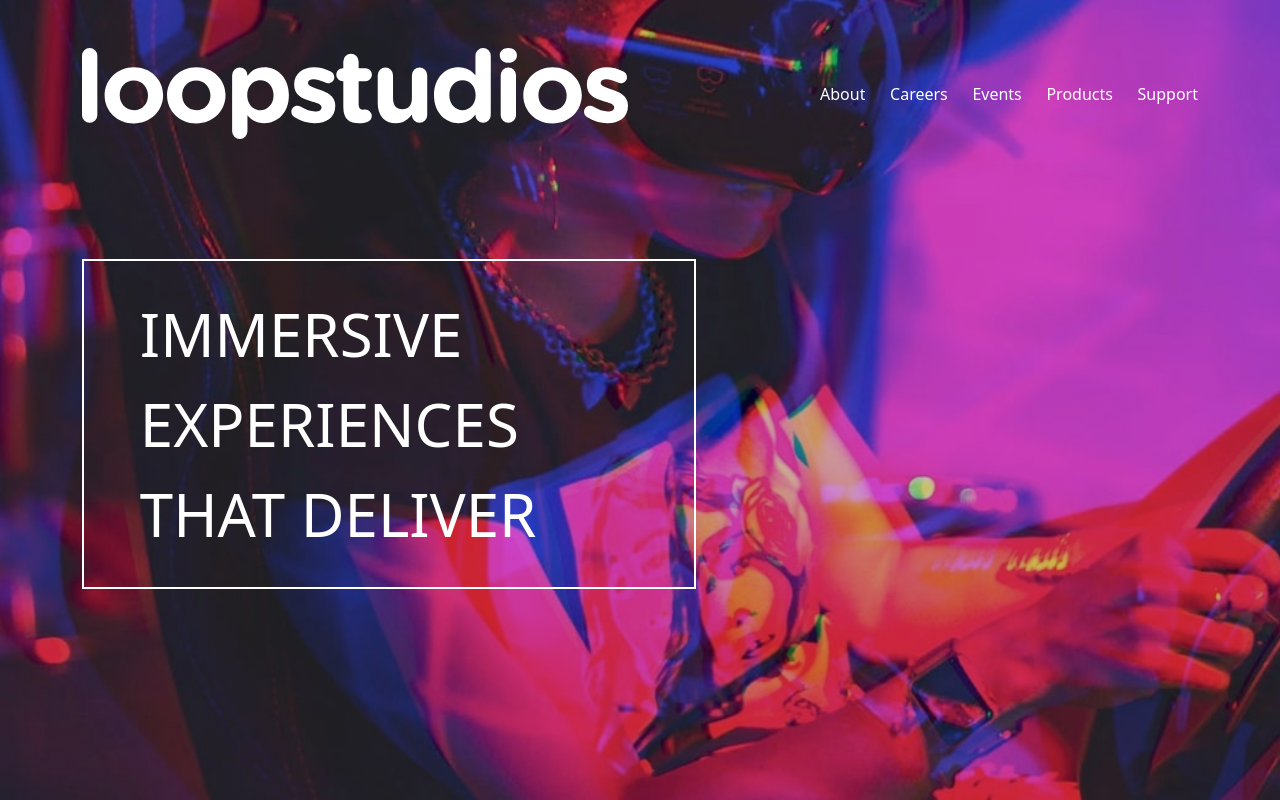
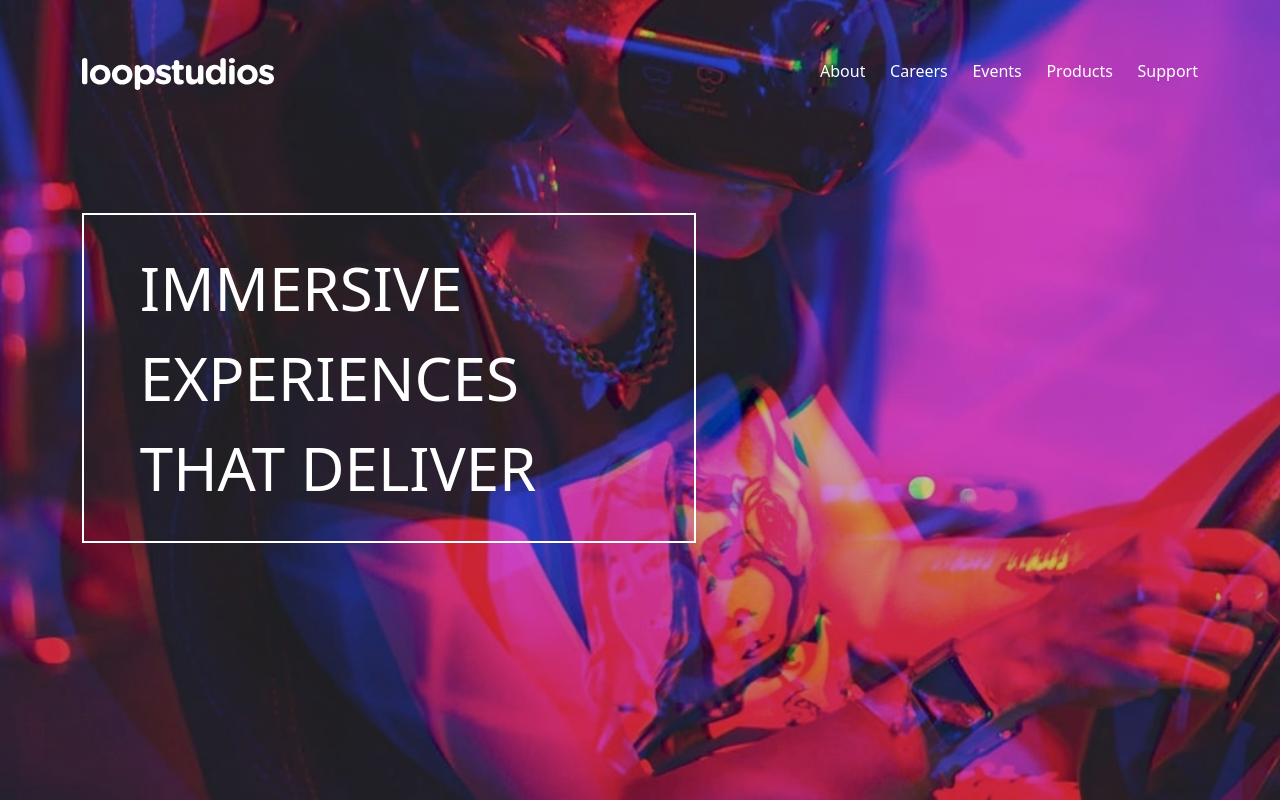
Before and after one commit to sarveshmaurya306/front-end-practice, a plain HTML site: page index.html in a window 1280 px wide. Drawn offline with nearby package versions, Linux system fonts and the light colour scheme; a web font is replaced by a local one.

Commit message:
Update index.html

```diff
--- a/index.html
+++ b/index.html
@@ -20,8 +20,7 @@
         <div class="container">
             <div class="header row mt-5">
                 <span class="col mainlogo col-md-6">
-                    <!-- <span class=" pointer">loopstudios</span> -->
-                    <span class="img-fluid"><img src="./images/logo.svg" alt="logo" style="width:100%"></span>
+                    <img src="./images/logo.svg" alt="logo" class="img-fluid">
                 </span>
                 <span class="navigation col-md-6 d-none d-md-flex">
                     <span class="pointer hover_effect hover_effect">About</span>
```
